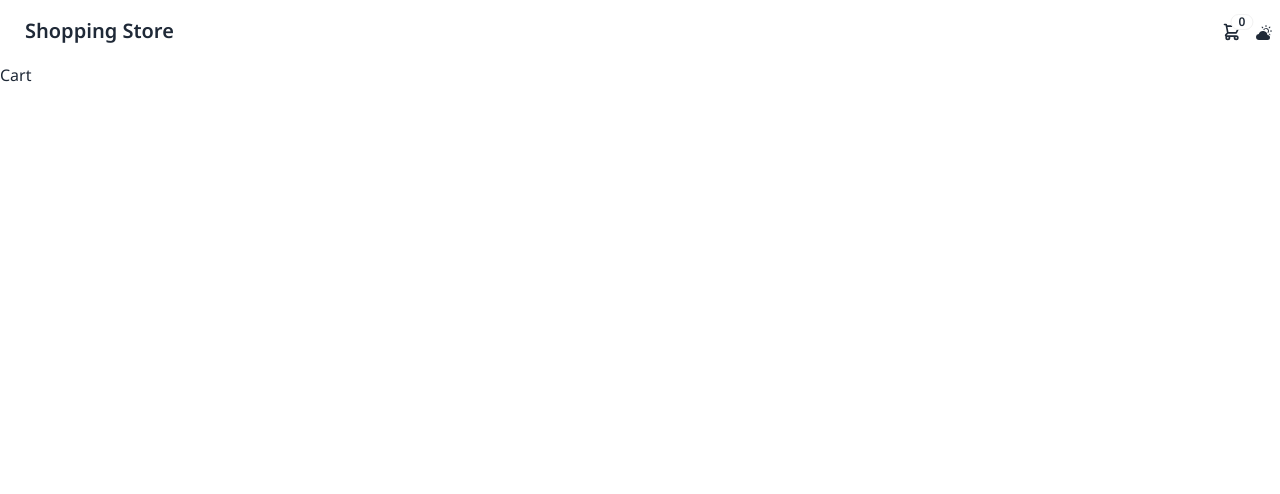
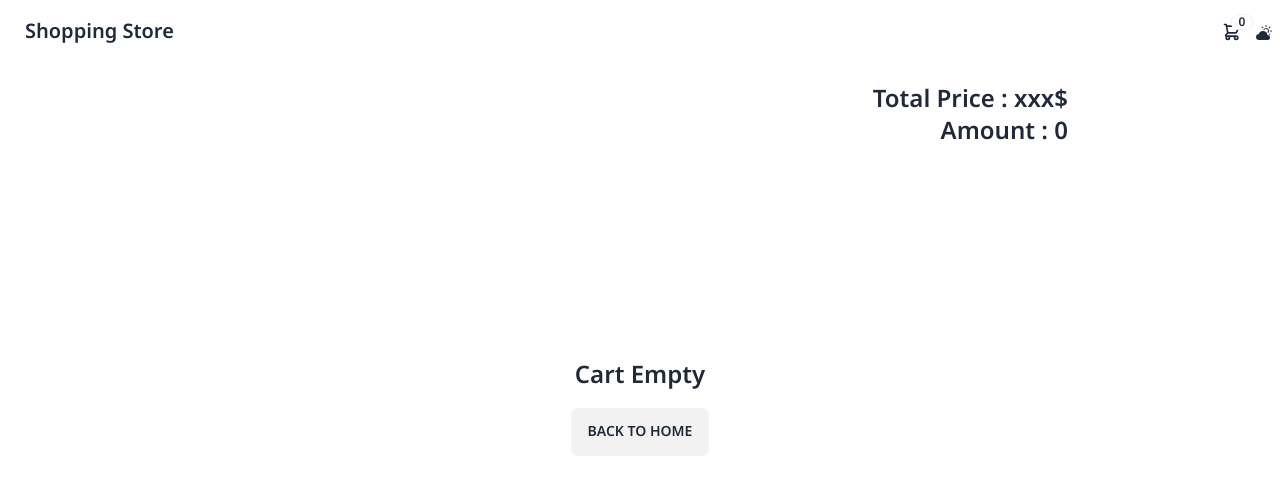
Before and after one commit to aomsk/shopping-store, a React (Vite) app: page /cart in a window 1280 px wide. Shown: the top 494 px of the page. Built offline with nearby package versions, Linux system fonts and the light colour scheme.

Commit message:
chore: show list of product from cart

```diff
--- a/src/components/Card.tsx
+++ b/src/components/Card.tsx
@@ -12,7 +12,7 @@ interface CardProps {
     count: number;
   };
   title: string;
-  handleAddProductToCart: (productId: number) => void;
+  handleAddProductToCart: (id: number, image: string, price: number, title: string) => void;
 }
 
 function Card({
@@ -28,7 +28,7 @@ function Card({
   return (
     <div key={id} className="card card-compact w-auto bg-base-100 shadow-xl pt-5">
       <figure>
-        <img src={image} alt="Shoes" className="w-[100px]" />
+        <img src={image} alt="" className="w-[100px]" />
       </figure>
       <div className="card-body">
         <Link to={`/product/${id}`}>
@@ -42,7 +42,10 @@ function Card({
         </span>
         <div className="card-actions justify-between items-center">
           <span className="text-xl font-semibold">{price}$</span>
-          <button className="btn btn-ghost" onClick={() => handleAddProductToCart(id)}>
+          <button
+            className="btn btn-ghost"
+            onClick={() => handleAddProductToCart(id, image, price, title)}
+          >
             Buy Now
           </button>
         </div>
--- a/src/components/Navbar.tsx
+++ b/src/components/Navbar.tsx
@@ -1,4 +1,4 @@
-import { Link } from "react-router-dom";
+import { Link, useNavigate } from "react-router-dom";
 import { BsCloudSunFill, BsCloudMoonFill } from "react-icons/bs";
 
 // Context
@@ -8,7 +8,8 @@ import { CartContext, CartContextType } from "../context/CartContext";
 
 function Navbar() {
   const { theme, toggleTheme } = useContext(ThemeContext);
-  const { products } = useContext(CartContext) as CartContextType;
+  const { productsInCart } = useContext(CartContext) as CartContextType;
+  const navigate = useNavigate();
 
   return (
     <div className="navbar bg-base-100">
@@ -35,7 +36,7 @@ function Navbar() {
                   d="M3 3h2l.4 2M7 13h10l4-8H5.4M7 13L5.4 5M7 13l-2.293 2.293c-.63.63-.184 1.707.707 1.707H17m0 0a2 2 0 100 4 2 2 0 000-4zm-8 2a2 2 0 11-4 0 2 2 0 014 0z"
                 />
               </svg>
-              <span className="badge badge-sm indicator-item">{products.length}</span>
+              <span className="badge badge-sm indicator-item">{productsInCart.length}</span>
             </div>
           </label>
           <div
@@ -43,10 +44,12 @@ function Navbar() {
             className="mt-3 z-[1] card card-compact dropdown-content w-52 bg-base-100 shadow"
           >
             <div className="card-body">
-              <span className="font-bold text-lg">{products.length} Items</span>
+              <span className="font-bold text-lg">{productsInCart.length} Items</span>
               <span className="text-info">Subtotal: $999</span>
               <div className="card-actions">
-                <button className="btn btn-primary btn-block">View cart</button>
+                <button className="btn btn-primary btn-block" onClick={() => navigate("/cart")}>
+                  View cart
+                </button>
               </div>
             </div>
           </div>
--- a/src/context/CartContext.tsx
+++ b/src/context/CartContext.tsx
@@ -1,12 +1,15 @@
 import { createContext, useState } from "react";
 
 export interface ICartContext {
-  productId: number;
+  id: number;
+  image: string;
+  price: number;
+  title: string;
   quantity: number;
 }
 
 export type CartContextType = {
-  products: ICartContext[];
+  productsInCart: ICartContext[];
   addProductToCart: (producrt: ICartContext) => void;
 };
 
@@ -17,17 +20,59 @@ type Props = {
 export const CartContext = createContext<CartContextType | null>(null);
 
 export const CartProvider = ({ children }: Props) => {
-  const [products, setProducrts] = useState<ICartContext[]>([]);
+  const [productsInCart, setProducrts] = useState<ICartContext[]>([]);
 
   const addProductToCart = (producrt: ICartContext) => {
     const newProduct: ICartContext = {
-      productId: producrt.productId,
+      id: producrt.id,
+      image: producrt.image,
+      price: producrt.price,
+      title: producrt.title,
       quantity: producrt.quantity,
     };
     setProducrts((prve) => [...prve, newProduct]);
   };
 
   return (
-    <CartContext.Provider value={{ products, addProductToCart }}>{children}</CartContext.Provider>
+    <CartContext.Provider value={{ productsInCart, addProductToCart }}>
+      {children}
+    </CartContext.Provider>
   );
 };
+
+// import { createContext, useState } from "react";
+// import { Products } from "../utils/interface";
+
+// export interface ICartContext {
+//   productId: number;
+//   quantity: number;
+// }
+
+// export type CartContextType = {
+//   productsInCart: ICartContext[];
+//   addProductToCart: (producrt: ICartContext) => void;
+// };
+
+// type Props = {
+//   children: JSX.Element | JSX.Element[];
+// };
+
+// export const CartContext = createContext<CartContextType | null>(null);
+
+// export const CartProvider = ({ children }: Props) => {
+//   const [productsInCart, setProducrts] = useState<ICartContext[]>([]);
+
+//   const addProductToCart = (producrt: ICartContext) => {
+//     const newProduct: ICartContext = {
+//       productId: producrt.productId,
+//       quantity: producrt.quantity,
+//     };
+//     setProducrts((prve) => [...prve, newProduct]);
+//   };
+
+//   return (
+//     <CartContext.Provider value={{ productsInCart, addProductToCart }}>
+//       {children}
+//     </CartContext.Provider>
+//   );
+// };
--- a/src/views/Cart.tsx
+++ b/src/views/Cart.tsx
@@ -1,5 +1,55 @@
+import { useNavigate } from "react-router-dom";
+import { useContext } from "react";
+
+// Context
+import { CartContext, CartContextType } from "../context/CartContext";
+
 function Cart() {
-  return <div>Cart</div>;
+  const { productsInCart } = useContext(CartContext) as CartContextType;
+  const navigate = useNavigate();
+
+  return (
+    <div className="container mx-auto xl:px-48">
+      <div className="p-5 text-end">
+        <h1 className="text-xl xl:text-2xl font-semibold">Total Price : xxx$</h1>
+        <h1 className="text-xl xl:text-2xl font-semibold">Amount : {productsInCart.length}</h1>
+      </div>
+      {productsInCart.length > 0 ? (
+        productsInCart.map((product) => {
+          return (
+            <div className="card card-side bg-base-100 shadow-xl m-5 xl:pl-8 pl-5" key={product.id}>
+              <figure>
+                <img
+                  src={product.image}
+                  alt=""
+                  className="w-full md:w-[100px] lg:w-[100px] xl:w-[100px]"
+                />
+              </figure>
+              <div className="card-body">
+                <h2 className="card-title">{product.title}</h2>
+                <p>Price : {product.price}</p>
+                <p>Quantity : {product.quantity}</p>
+                <div className="card-actions justify-end">
+                  <div className="join">
+                    <button className="btn join-item">+</button>
+                    <button className="btn join-item">-</button>
+                    <button className="btn btn-error join-item">Delete</button>
+                  </div>
+                </div>
+              </div>
+            </div>
+          );
+        })
+      ) : (
+        <div className="flex flex-col items-center mt-48">
+          <h1 className="text-center text-xl xl:text-2xl font-semibold">Cart Empty</h1>
+          <button type="button" className="btn mt-4" onClick={() => navigate("/")}>
+            Back To Home
+          </button>
+        </div>
+      )}
+    </div>
+  );
 }
 
 export default Cart;
--- a/src/views/Home.tsx
+++ b/src/views/Home.tsx
@@ -27,8 +27,8 @@ function Home() {
 
   const { addProductToCart } = useContext(CartContext) as CartContextType;
 
-  const handleAddProductToCart = (productId: number) => {
-    addProductToCart({ productId, quantity: 1 });
+  const handleAddProductToCart = (id: number, image: string, price: number, title: string) => {
+    addProductToCart({ id, image, price, title, quantity: 1 });
   };
 
   const getProductData = async () => {
```
Also changed, not shown: 1 other file (tests, documents, lock files or other folders).
